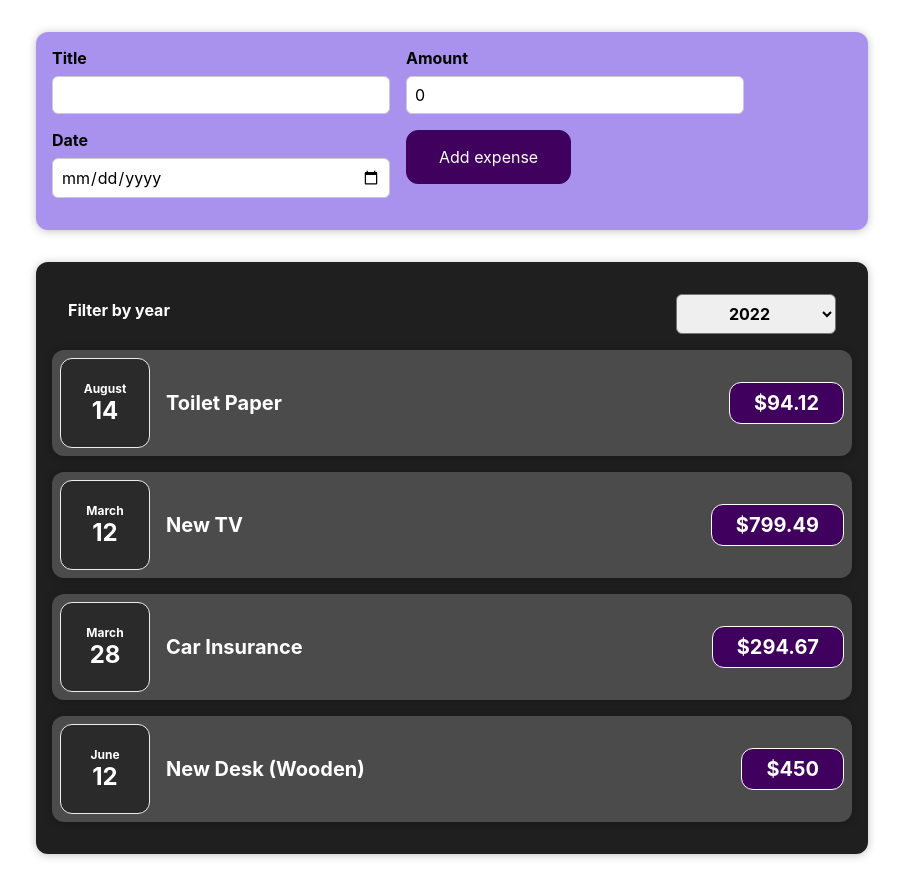
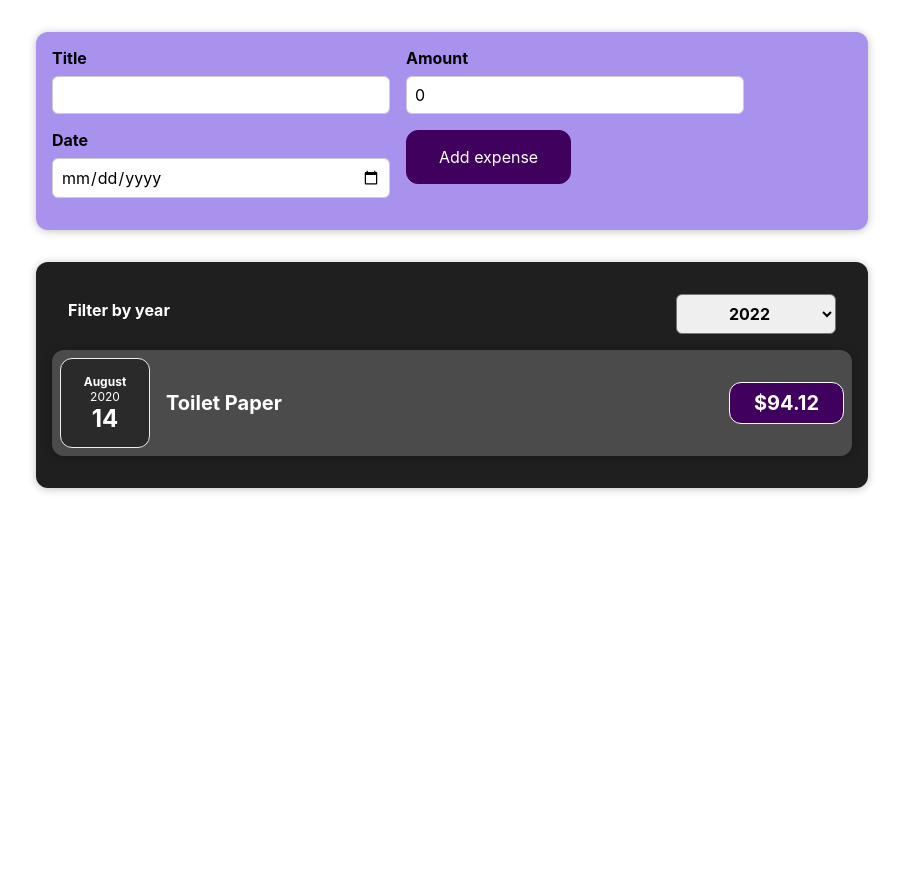
Before and after one commit to GabrielSerna/react-complete-guida, a React (Create React App) app: page / in a window 1280 px wide. Shown: the whole page, without its empty margins (188-1091 px from the left). After the commit the page ends 800 px from the top, so only its background shows below. Built offline with nearby package versions, Linux system fonts and the light colour scheme.

Commit message:
compito 3

```diff
--- a/src/App.js
+++ b/src/App.js
@@ -25,7 +25,6 @@ const dummyExpenses = [
 ];
 
 const App = () => {
-
   const [expenses, setExpenses] = useState(dummyExpenses);
 
   const addExpenseHandler = (expense) => {
@@ -37,7 +36,7 @@ const App = () => {
   return (
     <div>
       <NewExpense onAddExpense={addExpenseHandler}/>
-      <Expenses data={expenses}/>
+      <Expenses items={expenses}/>
     </div>
   );
 };
--- a/src/components/Expenses/ExpenseDate.jsx
+++ b/src/components/Expenses/ExpenseDate.jsx
@@ -5,12 +5,14 @@ import './ExpenseDate.css';
 const ExpenseDate = (props) => {
   const month = props.date.toLocaleString('en-US', { month: 'long' });
   const day = props.date.toLocaleString('en-US', { day: '2-digit' });
-  // const year = props.date.getFullYear();
+  const year = props.date.getFullYear();
+  // console.log(props.date);
+  // console.log(typeof props.date);
 
   return (
     <div className='expense-date'>
       <div className='expense-date__month'>{month}</div>
-      {/* <div className='expense-date__year'>{year}</div> */}
+      <div className='expense-date__year'>{year}</div>
       <div className='expense-date__day'>{day}</div>
     </div>
   );
--- a/src/components/Expenses/Expenses.jsx
+++ b/src/components/Expenses/Expenses.jsx
@@ -12,11 +12,15 @@ const Expenses = (props) => {
     setFilteredYear(selectedYear);
   };
 
+  const filteredExpenses = props.items.filter( expense => {
+    return expense.date.getFullYear().toString() === filteredyear;
+  });
+
   return (
     <div>
       <Card className='expenses'>
       <ExpensesFilter selected={filteredyear} onChangeFilter={filterChangeHandler} />
-        { props.data.map( (el, idx) => (
+        {filteredExpenses.map( (el, idx) => (
           <ExpenseItem
           key={idx}
           title={el.title}
```
